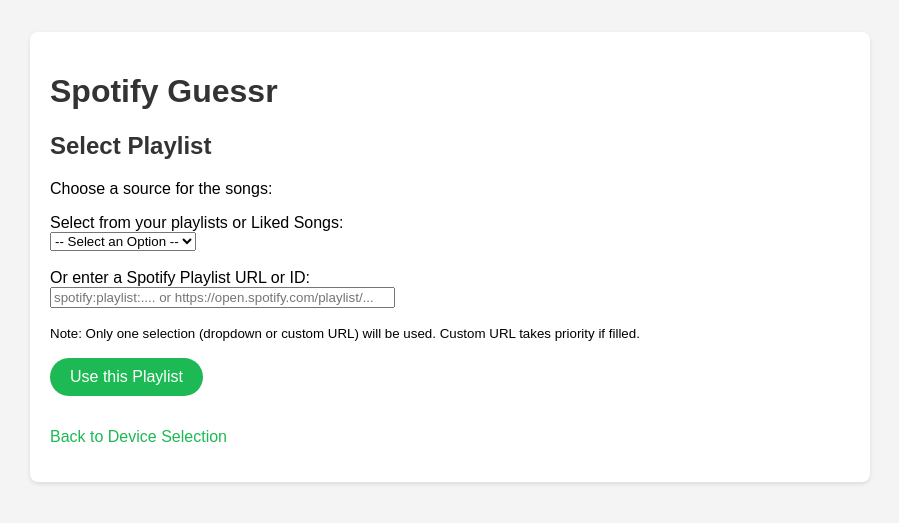
After one commit to Fireboy086/0.1-guessr, a Flask app: template templates/select_playlist.html in a window 1280 px wide. The commit adds this page. Shown: the top 523 px of the page, without its empty margins (190-1089 px from the left). Run offline with Flask 3, Linux system fonts and the light colour scheme; the template is opened without the code that fills it, so the values that code supplies are empty; parts of the project's set-up code (start-up, migrations or seed data) failed here and were passed over.

```diff
--- a/app.py
+++ b/app.py
@@ -4,8 +4,8 @@
 import spotipy
 from spotipy.oauth2 import SpotifyOAuth
 import time
-# Import scope from config
-from config import SCOPE
+# Import scope and admin ID from config
+from config import SCOPE, ADMIN_USER_ID
 # Import credential loading function
 from spotify_guessr import load_spotify_credentials
 # Import SpotifyManager
@@ -104,8 +104,26 @@
     try:
         token_info = sp_oauth.get_access_token(code)
         session[TOKEN_INFO_KEY] = token_info
-        # Redirect to a logged-in page, e.g., device selection or main game page
-        # For now, redirect back to index which will show logged-in status
+
+        # --- Check for Admin ---
+        session['is_admin'] = False # Default to False
+        try:
+            sp = spotipy.Spotify(auth=token_info['access_token'])
+            current_user = sp.current_user()
+            user_id = current_user['id']
+            session['user_id'] = user_id # Store user ID regardless
+            # Check against configured Admin ID
+            if user_id == ADMIN_USER_ID:
+                session['is_admin'] = True
+                print(f"Admin user {user_id} logged in.") # Log admin login
+            else:
+                 print(f"Regular user {user_id} logged in.")
+        except Exception as e:
+            print(f"Error fetching user ID for admin check: {e}")
+            session['user_id'] = None
+        # --- End Admin Check ---
+
+        # Redirect to index
         return redirect(url_for('index'))
     except Exception as e:
         # Handle exceptions during token fetching
@@ -163,6 +181,104 @@
         flash("An unexpected error occurred. Please try again.")
         return redirect(url_for('index'))
 
+@app.route('/select-playlist', methods=['GET', 'POST'])
+def select_playlist():
+    token_info = get_token_info()
+    if not token_info:
+        return redirect(url_for('index'))
+    if 'device_id' not in session:
+        flash("Please select a device first.", "error")
+        return redirect(url_for('select_device'))
+
+    try:
+        sp = spotipy.Spotify(auth=token_info['access_token'])
+        # Use the base GameLogic for web, CLIGameLogic might have CLI specifics
+        # If CLIGameLogic becomes necessary, instantiate it instead.
+        game_logic = GameLogic(sp)
+
+        if request.method == 'POST':
+            custom_url = request.form.get('custom_url', '').strip()
+            playlist_id = request.form.get('playlist_id')
+            source_name = "Custom URL/ID" # Default if using URL
+
+            if custom_url:
+                playlist_id_or_url = custom_url
+            elif playlist_id:
+                playlist_id_or_url = playlist_id
+                if playlist_id == 'liked':
+                    source_name = "Liked Songs"
+                else:
+                    # Get playlist name for feedback/session info (optional)
+                    try:
+                       playlist_details = sp.playlist(playlist_id, fields='name')
+                       source_name = playlist_details.get('name', playlist_id)
+                    except Exception:
+                       source_name = playlist_id # Fallback to ID if name fetch fails
+            else:
+                flash("Please select a playlist or enter a custom URL.", "error")
+                # Fall through to GET to show form again
+                # Need to fetch playlists again for the template
+                playlists = game_logic.get_user_playlists() # Fetch playlists for re-render
+                return render_template('select_playlist.html', playlists=playlists)
+
+            # Fetch tracks using the selected source
+            track_uris, track_names, track_artists = game_logic.get_playlist_tracks(source_name, playlist_id_or_url)
+
+            if not track_uris:
+                flash(f"Could not load tracks from '{source_name}'. It might be empty, private, or invalid.", "error")
+                # Fetch playlists again for the template
+                playlists = game_logic.get_user_playlists()
+                return render_template('select_playlist.html', playlists=playlists)
+
+            # Store track info in session
+            session['track_uris'] = track_uris
+            session['track_names'] = track_names
+            session['track_artists'] = track_artists
+            session['playlist_name'] = source_name # Store for reference
+
+            # --- Prepare debug info if enabled ---
+            debug_track_list = []
+            if session.get('debug_enabled'):
+                # Combine names and artists for display
+                debug_track_list = list(zip(track_names, track_artists))
+            # --- End debug info ---
+
+            # Clear potential old game state
+            session.pop('game_state', None)
+
+            # Redirect to the next step (mode selection)
+            # Pass debug info along ONLY if needed on the next page (likely not for mode select)
+            return redirect(url_for('select_mode')) # Adjust if route name is different
+
+        # GET request: Fetch user playlists and display form
+        playlists = game_logic.get_user_playlists()
+        # Pass empty debug list for GET request
+        return render_template('select_playlist.html', playlists=playlists, debug_track_list=[])
+
+    except spotipy.exceptions.SpotifyException as e:
+        print(f"Spotify API error in select_playlist: {e}")
+        flash(f"Error communicating with Spotify: {e}. Please try logging out and back in.", "error")
+        return redirect(url_for('logout'))
+    except Exception as e:
+        print(f"Unexpected error in select_playlist: {e}")
+        flash("An unexpected error occurred. Please try again.", "error")
+        # Pass empty debug list on error redirect as well
+        return render_template('select_playlist.html', playlists=game_logic.get_user_playlists() if 'game_logic' in locals() else [], debug_track_list=[])
+        # Or maybe redirect to index: return redirect(url_for('index'))
+
+# --- Admin Routes ---
+
+@app.route('/toggle-debug', methods=['POST'])
+def toggle_debug():
+    if not session.get('is_admin', False):
+        flash("Unauthorized access.", "error")
+        return redirect(url_for('index'))
+
+    session['debug_enabled'] = not session.get('debug_enabled', False)
+    # Redirect back to the page the user was on
+    # request.referrer gives the URL of the previous page
+    return redirect(request.referrer or url_for('index'))
+
 # --- Main Execution ---
 
 if __name__ == '__main__':
--- a/config.py
+++ b/config.py
@@ -15,4 +15,8 @@
 MAX_GUESS_COUNT = 3  # Maximum number of guesses per song
 MAX_LIVES = 3  # Number of lives the player starts with
 VOLUME_LEVEL = 80  # Desired volume level (0-100)
+
+# Admin User ID (replace with your actual Spotify User ID)
+ADMIN_USER_ID = '31whtpg3agm4alevt5wxjysyy6fq'
+
 # =============================
--- a/templates/base.html
+++ b/templates/base.html
@@ -37,5 +37,38 @@
         <h1>Spotify Guessr</h1>
         {% block content %}{% endblock %}
     </div>
+
+    {# --- Admin Debug Panel --- #}
+    {% if session.get('is_admin') %}
+    <div style="position: fixed; bottom: 10px; right: 10px; background-color: #333; color: white; padding: 10px; border-radius: 5px; font-size: 0.8em; max-width: 400px; max-height: 300px; overflow: auto; z-index: 1000; border: 1px solid #555;">
+        <div style="display: flex; justify-content: space-between; align-items: center; margin-bottom: 5px;">
+            <h4 style="margin: 0; color: #1DB954;">Admin Debug</h4>
+            <form method="POST" action="{{ url_for('toggle_debug') }}" style="margin: 0;">
+                <button type="submit" style="background: #555; color: white; border: none; padding: 3px 6px; cursor: pointer; font-size: 0.9em; border-radius: 3px;">
+                    {{ 'Disable' if session.get('debug_enabled') else 'Enable' }}
+                </button>
+            </form>
+        </div>
+        {% if session.get('debug_enabled') %}
+            <hr style="border-color: #555;">
+            <pre style="white-space: pre-wrap; word-wrap: break-word; margin: 0;">
+{# --- Content added by specific templates will go here --- #}
+{% block debug_content %}
+Session Info:
+Device ID: {{ session.get('device_id', 'Not set') }}
+Playlist: {{ session.get('playlist_name', 'Not set') }}
+Tracks Loaded: {{ session.get('track_uris') | length if session.get('track_uris') else 0 }}
+Mode: {{ session.get('game_mode', 'Not set') }}
+Game State: {{ session.get('game_state', 'Not set') | string | truncate(100) }} {# Truncate potentially large state #}
+{% endblock %}
+{# --- End specific debug content --- #}
+            </pre>
+        {% else %}
+            <small>Debug view disabled.</small>
+        {% endif %}
+    </div>
+    {% endif %}
+    {# --- End Admin Debug Panel --- #}
+
 </body>
 </html>
--- /dev/null
+++ b/templates/select_playlist.html
@@ -0,0 +1,58 @@
+{% extends "base.html" %}
+
+{% block title %}Select Playlist - Spotify Guessr{% endblock %}
+
+{% block content %}
+    <h2>Select Playlist</h2>
+
+    {% with messages = get_flashed_messages(with_categories=true) %}
+      {% if messages %}
+        <ul class=flashes>
+        {% for category, message in messages %}
+          <li class="{{ category }}" style="color: {{ 'red' if category == 'error' else 'black' }};">{{ message }}</li>
+        {% endfor %}
+        </ul>
+      {% endif %}
+    {% endwith %}
+
+    <form method="POST" action="{{ url_for('select_playlist') }}">
+        <p>Choose a source for the songs:</p>
+
+        <label for="playlist_choice">Select from your playlists or Liked Songs:</label><br>
+        <select name="playlist_id" id="playlist_choice">
+            <option value="" disabled selected>-- Select an Option --</option>
+            <option value="liked">Liked Songs</option>
+            {% for playlist in playlists %}
+                <option value="{{ playlist.id }}">{{ playlist.name }} ({{ playlist.tracks_total }} songs)</option>
+            {% endfor %}
+        </select>
+        <br><br>
+
+        <label for="custom_url">Or enter a Spotify Playlist URL or ID:</label><br>
+        <input type="text" name="custom_url" id="custom_url" size="40" placeholder="spotify:playlist:.... or https://open.spotify.com/playlist/...">
+
+        <p><small>Note: Only one selection (dropdown or custom URL) will be used. Custom URL takes priority if filled.</small></p>
+
+        <button type="submit" class="button">Use this Playlist</button>
+    </form>
+
+    <p style="margin-top: 2em;"><a href="{{ url_for('select_device') }}">Back to Device Selection</a></p>
+{% endblock %}
+
+{% block debug_content %}
+    Playlist: <strong>{{ session.get('playlist_name', 'N/A') }}</strong>
+    <br>Tracks Loaded: {{ session.get('track_uris') | length if session.get('track_uris') else 'N/A' }}
+    <hr style="border-color: #555;">
+    <strong>Loaded Tracks Preview:</strong><br>
+    {% if session.get('track_names') and session.get('track_artists') %}
+        <ol style="margin: 0; padding-left: 20px; font-size: 0.9em;">
+        {% for i in range(session['track_names'] | length) %}
+            <li>{{ session['track_names'][i] }} - <em>{{ session['track_artists'][i] }}</em></li>
+        {% else %}
+            <li>No tracks loaded yet / Mismatched track data.</li>
+        {% endfor %}
+        </ol>
+    {% else %}
+        <small>No tracks loaded in session.</small>
+    {% endif %}
+{% endblock %}
```
